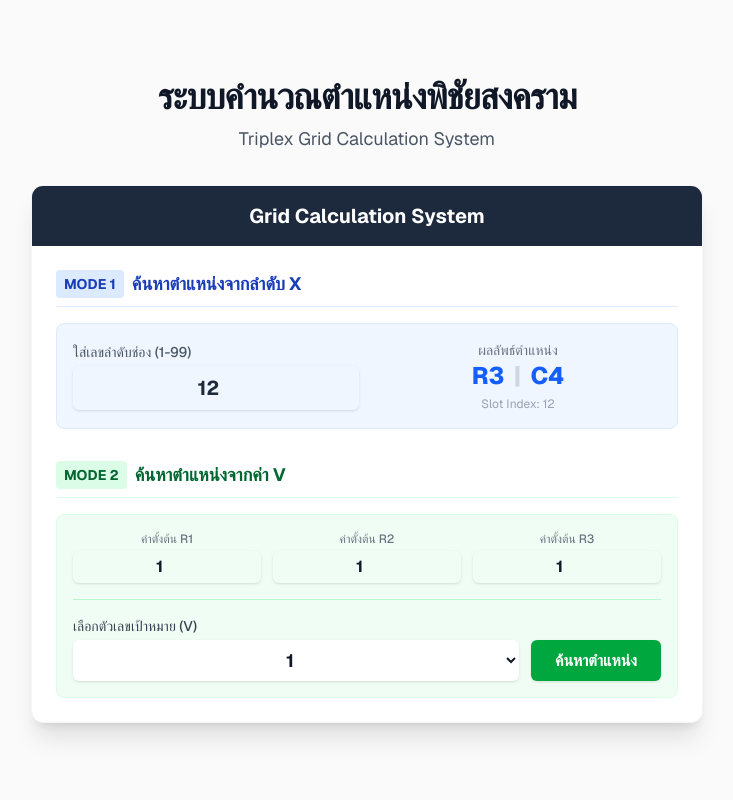
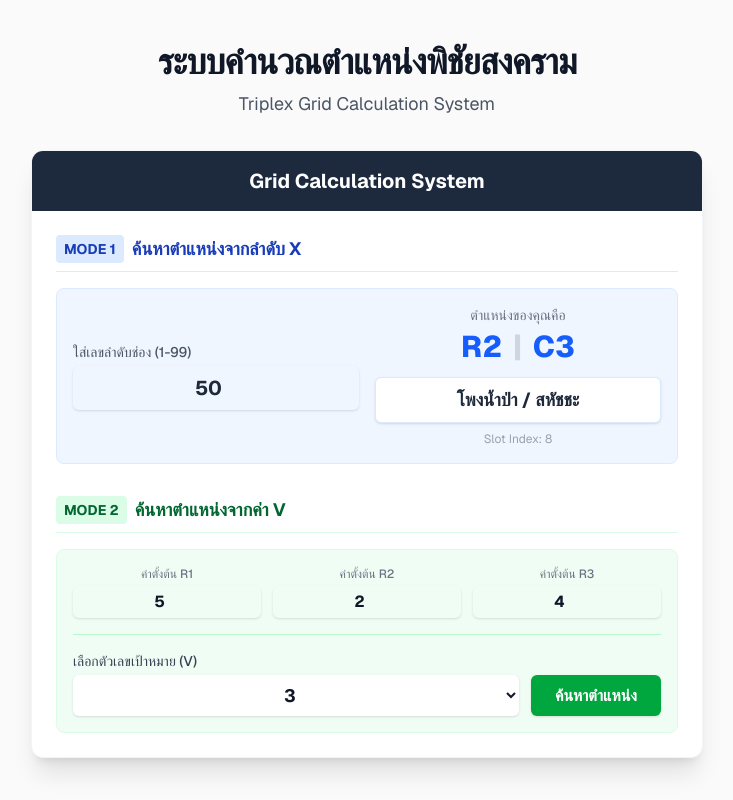
Before and after one commit to DarumaKlang/test-components, a Next.js app: page / in a window 1280 px wide. Shown: the whole page, without its empty margins (273-1006 px from the left). Built offline with nearby package versions, Linux system fonts and the light colour scheme.

Commit message:
Update 21 Nov 25 V1.1
update TriplexGridFinder.tsx

```diff
--- a/components/TriplexGridFinder.tsx
+++ b/components/TriplexGridFinder.tsx
@@ -7,11 +7,11 @@ import {
 } from '@/lib/grid-calculator';
 import { VariableMap } from '@/data/grid-variables';
 
-const INITIAL_START_R1 = 1;
-const INITIAL_START_R2 = 1;
-const INITIAL_START_R3 = 1;
-const INITIAL_TARGET_VALUE = 1;
-const INITIAL_SLOT_X = 12;
+const INITIAL_START_R1 = 5;
+const INITIAL_START_R2 = 2;
+const INITIAL_START_R3 = 4;
+const INITIAL_TARGET_VALUE = 3;
+const INITIAL_SLOT_X = 50;
 
 export default function TriplexGridFinder() {
 
@@ -29,7 +29,10 @@ export default function TriplexGridFinder() {
         if (xVal >= 1 && xVal <= 99) {
             try {
                 return calculateColumnMajor(xVal);
-            } catch (e) { return null; }
+            } catch {
+                // แก้ไข 2: ลบ (e) ออก เพราะไม่ได้ใช้งาน
+                return null;
+            }
         }
         return null;
     }, [slotX]);
@@ -69,7 +72,6 @@ export default function TriplexGridFinder() {
 
                     <div className="flex flex-col sm:flex-row items-center gap-4 bg-blue-50 p-4 rounded-lg border border-blue-100">
                         <div className="w-full sm:w-1/2">
-                            {/* แก้ไข: เพิ่ม htmlFor และ id */}
                             <label htmlFor="inputSlotX" className="block text-sm font-medium text-gray-600 mb-1">ใส่เลขลำดับช่อง (1-99)</label>
                             <input
                                 id="inputSlotX"
@@ -85,11 +87,19 @@ export default function TriplexGridFinder() {
                         <div className="w-full sm:w-1/2 text-center">
                             {columnMajorPosition ? (
                                 <div className="animate-fadeIn">
-                                    <p className="text-gray-500 text-sm">ผลลัพธ์ตำแหน่ง</p>
-                                    <div className="text-2xl font-extrabold text-blue-600">
+                                    <p className="text-gray-500 text-sm mb-1">ตำแหน่งของคุณคือ</p>
+
+                                    <div className="text-3xl font-extrabold text-blue-600">
                                         R{columnMajorPosition.row} <span className="text-gray-300 mx-1">|</span> C{columnMajorPosition.column}
                                     </div>
-                                    <p className="text-xs text-gray-400 mt-1">Slot Index: {columnMajorPosition.slotIndex}</p>
+
+                                    <div className="mt-3 p-2 bg-white border border-blue-100 rounded-md shadow-sm">
+                                        <p className="text-lg text-gray-800 font-bold">
+                                            {getVariableName(columnMajorPosition.row, columnMajorPosition.column)}
+                                        </p>
+                                    </div>
+
+                                    <p className="text-xs text-gray-400 mt-2">Slot Index: {columnMajorPosition.slotIndex}</p>
                                 </div>
                             ) : (
                                 <p className="text-red-400 text-sm italic">กรุณาใส่เลข 1-99</p>
@@ -107,7 +117,6 @@ export default function TriplexGridFinder() {
                     </div>
 
                     <div className="bg-green-50 p-4 rounded-lg border border-green-100 space-y-4">
-                        {/* แก้ไข: ส่ง prop 'id' เข้าไปใน Component ย่อย */}
                         <div className="grid grid-cols-3 gap-3">
                             <InputNumber id="inputR1" label="ค่าตั้งต้น R1" value={startR1} setter={setStartR1} />
                             <InputNumber id="inputR2" label="ค่าตั้งต้น R2" value={startR2} setter={setStartR2} />
@@ -117,7 +126,6 @@ export default function TriplexGridFinder() {
                         <hr className="border-green-200" />
 
                         <div>
-                            {/* แก้ไข: เพิ่ม htmlFor และ id ให้ Select */}
                             <label htmlFor="selectTargetValue" className="block text-sm font-medium text-gray-700 mb-1">เลือกตัวเลขเป้าหมาย (V)</label>
                             <div className="flex gap-3">
                                 <select
@@ -127,7 +135,6 @@ export default function TriplexGridFinder() {
                                         setTargetValue(parseInt(e.target.value));
                                         setShowInverseResult(false);
                                     }}
-                                    // เพิ่ม text-gray-900 เพื่อแก้เรื่องสีตัวอักษรด้วย
                                     className="block w-full border-gray-300 rounded-md shadow-sm p-2 text-lg font-bold text-center bg-white text-gray-900"
                                 >
                                     {[1, 2, 3, 4, 5, 6, 7].map((v) => (
@@ -169,8 +176,15 @@ export default function TriplexGridFinder() {
     );
 }
 
-// แก้ไข: Sub-component รับ prop 'id' และเชื่อม htmlFor
-const InputNumber = ({ id, label, value, setter }: { id: string, label: string, value: number | '', setter: any }) => (
+// แก้ไข 1: กำหนด Type ให้ Props อย่างถูกต้อง
+interface InputNumberProps {
+    id: string;
+    label: string;
+    value: number | '';
+    setter: (value: number | '') => void;
+}
+
+const InputNumber = ({ id, label, value, setter }: InputNumberProps) => (
     <div className="text-center">
         <label htmlFor={id} className="block text-xs font-medium text-gray-500 mb-1">{label}</label>
         <input
```
